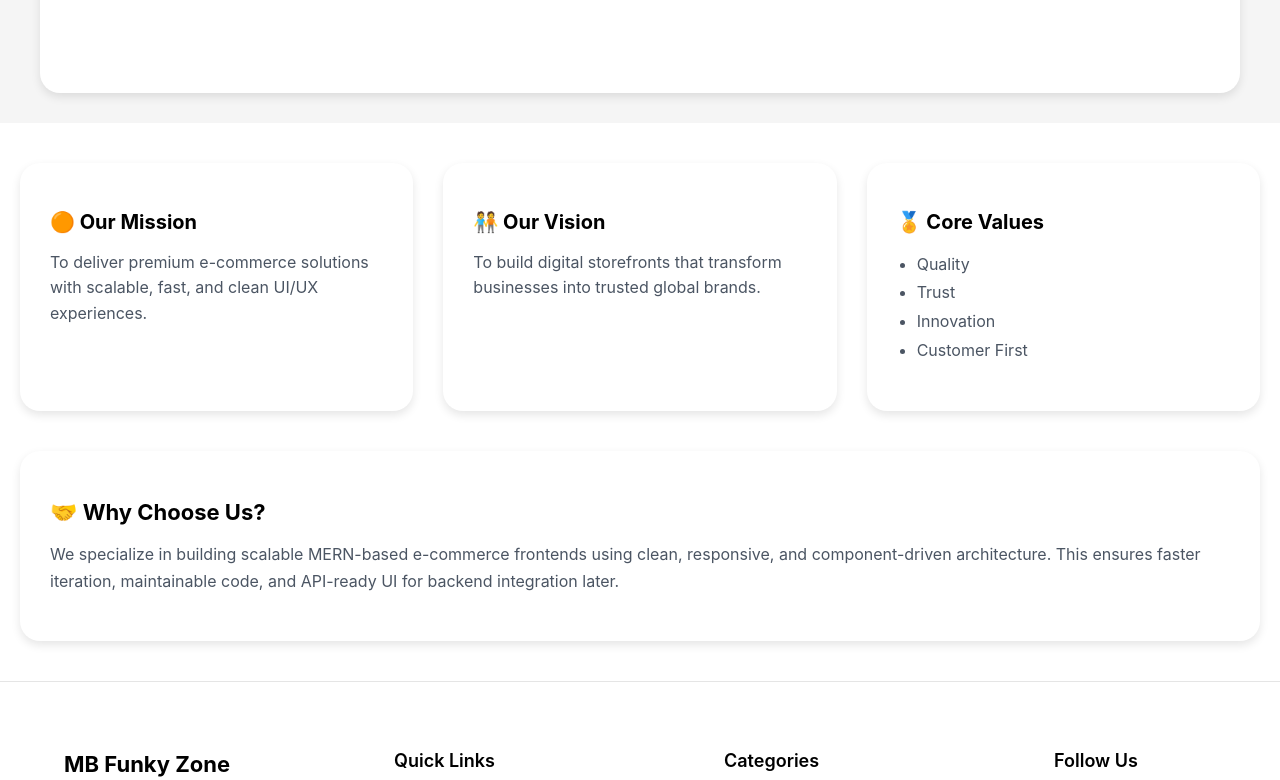
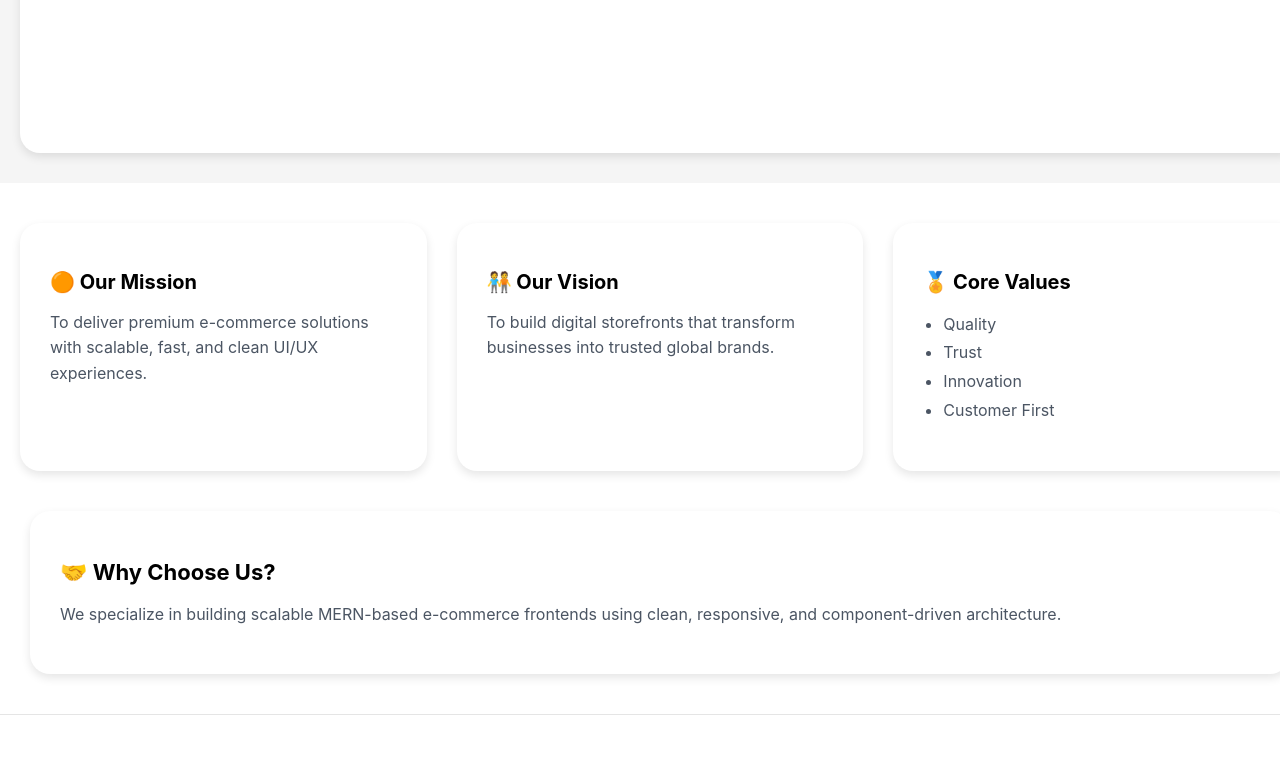
Before and after one commit to pathapatisneha2025-commits/Clothingwebsite, a React (Create React App) app: page /about in a window 1280 px wide. Shown: the part 760-1540 px from the top of the page. Built offline with nearby package versions, Linux system fonts and the light colour scheme.

Commit message:
changes made

```diff
--- a/src/pages/AboutPage.jsx
+++ b/src/pages/AboutPage.jsx
@@ -1,44 +1,52 @@
-import React from "react";
+import React, { useState, useEffect } from "react";
 import Navbar from "../components/navbar";
 import Footer from "../components/Footer";
 
 export default function About() {
+  const [isMobile, setIsMobile] = useState(window.innerWidth <= 768);
+
+  useEffect(() => {
+    const handleResize = () => {
+      setIsMobile(window.innerWidth <= 768);
+    };
+    window.addEventListener("resize", handleResize);
+    return () => window.removeEventListener("resize", handleResize);
+  }, []);
+
   const container = {
     width: "100%",
     minHeight: "100vh",
     background: "#f5f5f5",
-    padding: "30px 20px",
-    boxSizing: "border-box",
+    padding: isMobile ? "20px 10px" : "30px 20px",
     display: "flex",
-    justifyContent: "center"
+    justifyContent: "center",
   };
 
   const card = {
     width: "100%",
     maxWidth: "1200px",
     background: "white",
-    padding: "40px",
+    padding: isMobile ? "20px" : "40px",
     borderRadius: "20px",
     boxShadow: "0 4px 10px rgba(0,0,0,0.1)",
     display: "grid",
-    gridTemplateColumns: "1fr 1fr",
-    gap: "40px",
+    gridTemplateColumns: isMobile ? "1fr" : "1fr 1fr",
+    gap: isMobile ? "20px" : "40px",
     alignItems: "center",
-    boxSizing: "border-box"
   };
 
   const title = {
-    fontSize: "32px",
+    fontSize: isMobile ? "24px" : "32px",
     fontWeight: "700",
     marginBottom: "20px",
-    color: "#111827"
+    color: "#111827",
   };
 
   const desc = {
-    fontSize: "16px",
+    fontSize: isMobile ? "14px" : "16px",
     color: "#4b5563",
     lineHeight: 1.7,
-    marginBottom: "20px"
+    marginBottom: "20px",
   };
 
   const bulletRow = {
@@ -46,34 +54,54 @@ export default function About() {
     alignItems: "center",
     gap: "10px",
     marginBottom: "10px",
-    fontSize: "16px",
-    color: "#111827"
+    fontSize: isMobile ? "14px" : "16px",
+    color: "#111827",
   };
 
   const icon = {
-    fontSize: "20px",
-    color: "#f97316"
+    fontSize: isMobile ? "18px" : "20px",
+    color: "#f97316",
   };
 
   const imageBox = {
     width: "100%",
     borderRadius: "20px",
     overflow: "hidden",
-    boxShadow: "0 4px 10px rgba(0,0,0,0.1)"
+    boxShadow: "0 4px 10px rgba(0,0,0,0.1)",
   };
 
-  const imageStyle = {
-    width: "100%",
-    height: "100%",
-    objectFit: "cover"
+  const infoGrid = {
+    display: "grid",
+    gridTemplateColumns: isMobile ? "1fr" : "repeat(3, 1fr)",
+    gap: isMobile ? "20px" : "30px",
+    marginBottom: "40px",
+  };
+
+  const infoCard = {
+    background: "white",
+    padding: isMobile ? "20px" : "30px",
+    borderRadius: "20px",
+    boxShadow: "0 4px 10px rgba(0,0,0,0.1)",
+  };
+
+  const whyCard = {
+    background: "white",
+    padding: isMobile ? "20px" : "30px",
+    borderRadius: "20px",
+    boxShadow: "0 4px 10px rgba(0,0,0,0.1)",
+    maxWidth: "1200px",
+    margin: "0 auto",
   };
 
   return (
     <>
       <Navbar />
+
+      {/* Main About Section */}
       <div style={container}>
         <div style={card}>
-          {/* Left Content */}
+
+          {/* LEFT */}
           <div>
             <h1 style={title}>About the Company</h1>
             <p style={desc}>
@@ -100,43 +128,38 @@ export default function About() {
             </div>
           </div>
 
-          {/* Right Image */}
+          {/* RIGHT */}
           <div style={imageBox}>
             <img
-              src="/images/company-logo.png" // Replace with your actual image
+              src="/images/company-logo.png"
               alt="Company"
-              style={imageStyle}
+              style={{ width: "100%", height: "100%", objectFit: "cover" }}
             />
           </div>
+
         </div>
       </div>
-            <div style={{ width: "100%", padding: "40px 20px", boxSizing: "border-box" }}>
-  {/* Mission / Vision / Core Values Section */}
-  <div style={{
-    display: "grid",
-    gridTemplateColumns: "repeat(3, 1fr)",
-    gap: "30px",
-    marginBottom: "40px"
-  }}>
 
-    {/* Mission */}
-    <div style={{ background: "white", padding: "30px", borderRadius: "20px", boxShadow: "0 4px 10px rgba(0,0,0,0.1)" }}>
+      {/* INFO GRID SECTION */}
+      <div style={{ width: "100%", padding: isMobile ? "20px 10px" : "40px 20px" }}>
+
+        <div style={infoGrid}>
+
+          <div style={infoCard}>
             <h2 style={{ fontSize: "20px", fontWeight: 700, marginBottom: "10px" }}>🟠 Our Mission</h2>
             <p style={{ color: "#4b5563", lineHeight: 1.6 }}>
               To deliver premium e-commerce solutions with scalable, fast, and clean UI/UX experiences.
             </p>
           </div>
 
-    {/* Vision */}
-    <div style={{ background: "white", padding: "30px", borderRadius: "20px", boxShadow: "0 4px 10px rgba(0,0,0,0.1)" }}>
+          <div style={infoCard}>
             <h2 style={{ fontSize: "20px", fontWeight: 700, marginBottom: "10px" }}>🧑‍🤝‍🧑 Our Vision</h2>
             <p style={{ color: "#4b5563", lineHeight: 1.6 }}>
               To build digital storefronts that transform businesses into trusted global brands.
             </p>
           </div>
 
-    {/* Core Values */}
-    <div style={{ background: "white", padding: "30px", borderRadius: "20px", boxShadow: "0 4px 10px rgba(0,0,0,0.1)" }}>
+          <div style={infoCard}>
             <h2 style={{ fontSize: "20px", fontWeight: 700, marginBottom: "10px" }}>🏅 Core Values</h2>
             <ul style={{ color: "#4b5563", lineHeight: 1.8, paddingLeft: "20px" }}>
               <li>Quality</li>
@@ -145,17 +168,20 @@ export default function About() {
               <li>Customer First</li>
             </ul>
           </div>
+
         </div>
 
-  {/* Why Choose Us */}
-  <div style={{ background: "white", padding: "30px", borderRadius: "20px", boxShadow: "0 4px 10px rgba(0,0,0,0.1)", maxWidth: "1200px", margin: "0 auto" }}>
-    <h2 style={{ fontSize: "22px", fontWeight: 700, marginBottom: "10px" }}>🤝 Why Choose Us?</h2>
+        {/* WHY CHOOSE US */}
+        <div style={whyCard}>
+          <h2 style={{ fontSize: isMobile ? "18px" : "22px", fontWeight: 700, marginBottom: "10px" }}>🤝 Why Choose Us?</h2>
           <p style={{ color: "#4b5563", lineHeight: 1.7 }}>
-      We specialize in building scalable MERN-based e-commerce frontends using clean, responsive, and component-driven architecture.
-      This ensures faster iteration, maintainable code, and API-ready UI for backend integration later.
+            We specialize in building scalable MERN-based e-commerce frontends using clean, responsive,
+            and component-driven architecture.
           </p>
         </div>
+
       </div>
+
       <Footer />
     </>
   );
```
Lines whose indentation alone changed are shown as unchanged.
